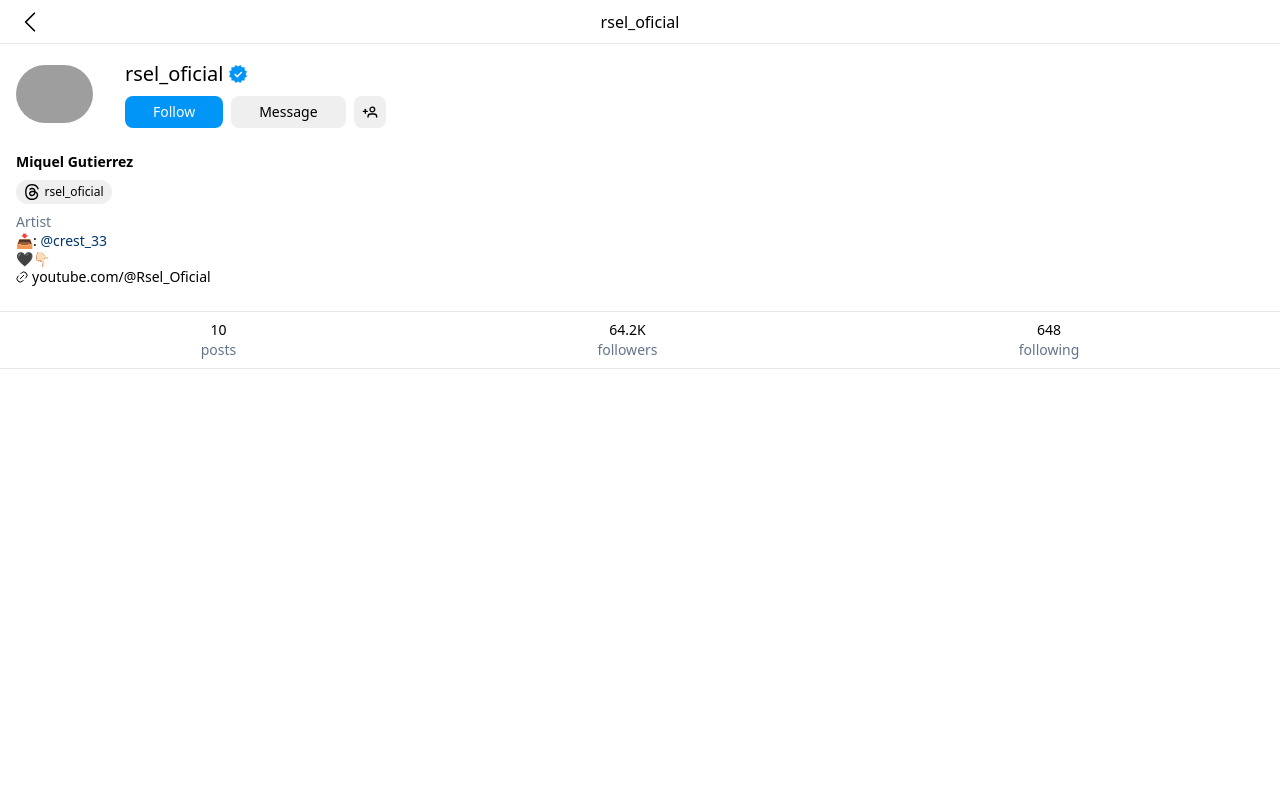
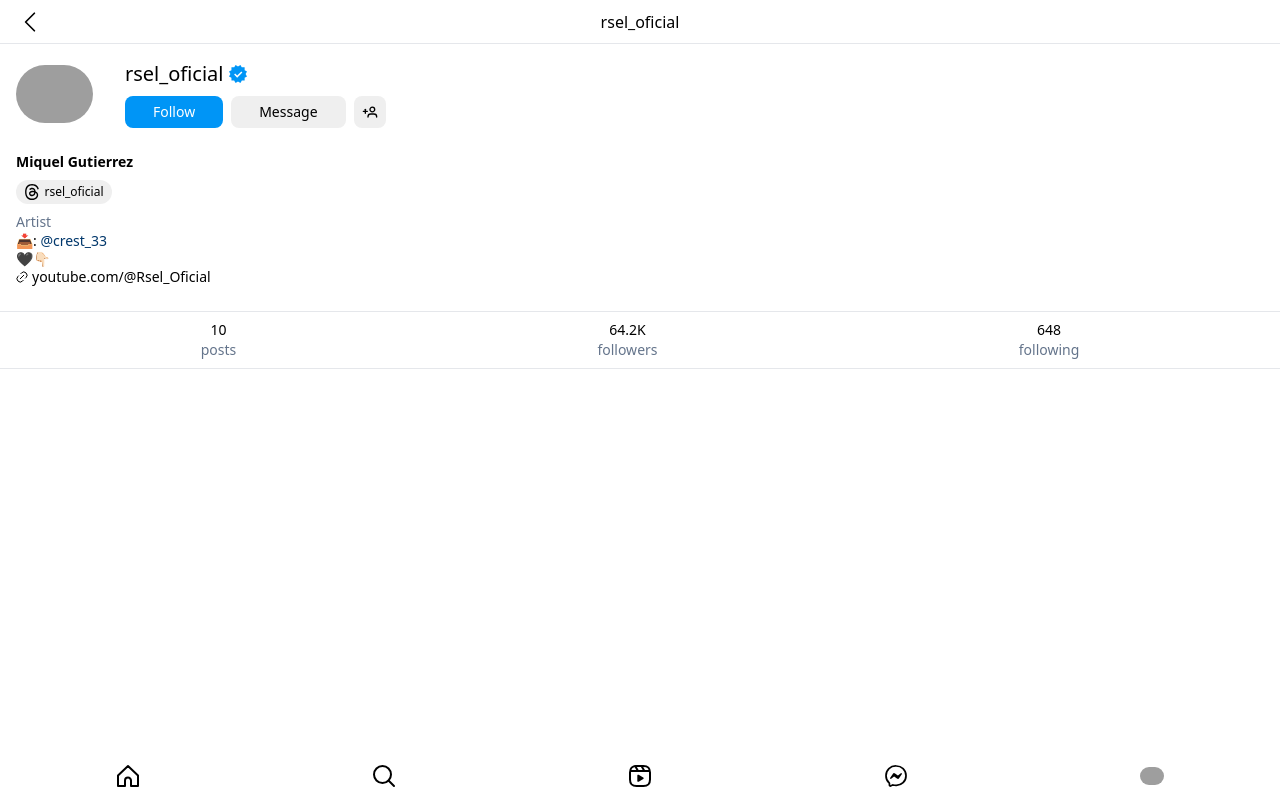
Before and after one commit to pabloidfc/profile-instagram-clone, a website built with Vite: page index.html in a window 1280 px wide. Built offline with nearby package versions, Linux system fonts and the light colour scheme; grey boxes are pictures that could not be loaded.

Commit message:
footer created

```diff
--- a/index.html
+++ b/index.html
@@ -62,5 +62,12 @@
         </div>
       </section>
     </main>
+    <footer class="fixed bottom-0 w-full flex items-center justify-around h-12">
+      <div><svg aria-label="Home" class="x1lliihq x1n2onr6 x5n08af" fill="currentColor" height="24" role="img" viewBox="0 0 24 24" width="24"><title>Home</title><path d="M9.005 16.545a2.997 2.997 0 0 1 2.997-2.997A2.997 2.997 0 0 1 15 16.545V22h7V11.543L12 2 2 11.543V22h7.005Z" fill="none" stroke="currentColor" stroke-linejoin="round" stroke-width="2"></path></svg></div>
+      <div><svg aria-label="Explore" class="x1lliihq x1n2onr6 x5n08af" fill="currentColor" height="24" role="img" viewBox="0 0 24 24" width="24"><title>Explore</title><path d="M19 10.5A8.5 8.5 0 1 1 10.5 2a8.5 8.5 0 0 1 8.5 8.5Z" fill="none" stroke="currentColor" stroke-linecap="round" stroke-linejoin="round" stroke-width="2"></path><line fill="none" stroke="currentColor" stroke-linecap="round" stroke-linejoin="round" stroke-width="2" x1="16.511" x2="22" y1="16.511" y2="22"></line></svg></div>
+      <div><svg aria-label="Reels" class="x1lliihq x1n2onr6 x5n08af" fill="currentColor" height="24" role="img" viewBox="0 0 24 24" width="24"><title>Reels</title><line fill="none" stroke="currentColor" stroke-linejoin="round" stroke-width="2" x1="2.049" x2="21.95" y1="7.002" y2="7.002"></line><line fill="none" stroke="currentColor" stroke-linecap="round" stroke-linejoin="round" stroke-width="2" x1="13.504" x2="16.362" y1="2.001" y2="7.002"></line><line fill="none" stroke="currentColor" stroke-linecap="round" stroke-linejoin="round" stroke-width="2" x1="7.207" x2="10.002" y1="2.11" y2="7.002"></line><path d="M2 12.001v3.449c0 2.849.698 4.006 1.606 4.945.94.908 2.098 1.607 4.946 1.607h6.896c2.848 0 4.006-.699 4.946-1.607.908-.939 1.606-2.096 1.606-4.945V8.552c0-2.848-.698-4.006-1.606-4.945C19.454 2.699 18.296 2 15.448 2H8.552c-2.848 0-4.006.699-4.946 1.607C2.698 4.546 2 5.704 2 8.552Z" fill="none" stroke="currentColor" stroke-linecap="round" stroke-linejoin="round" stroke-width="2"></path><path d="M9.763 17.664a.908.908 0 0 1-.454-.787V11.63a.909.909 0 0 1 1.364-.788l4.545 2.624a.909.909 0 0 1 0 1.575l-4.545 2.624a.91.91 0 0 1-.91 0Z" fill-rule="evenodd"></path></svg></div>
+      <div><svg aria-label="Messenger" class="x1lliihq x1n2onr6 x5n08af" fill="currentColor" height="24" role="img" viewBox="0 0 24 24" width="24"><title>Messenger</title><path d="M12.003 2.001a9.705 9.705 0 1 1 0 19.4 10.876 10.876 0 0 1-2.895-.384.798.798 0 0 0-.533.04l-1.984.876a.801.801 0 0 1-1.123-.708l-.054-1.78a.806.806 0 0 0-.27-.569 9.49 9.49 0 0 1-3.14-7.175 9.65 9.65 0 0 1 10-9.7Z" fill="none" stroke="currentColor" stroke-miterlimit="10" stroke-width="1.739"></path><path d="M17.79 10.132a.659.659 0 0 0-.962-.873l-2.556 2.05a.63.63 0 0 1-.758.002L11.06 9.47a1.576 1.576 0 0 0-2.277.42l-2.567 3.98a.659.659 0 0 0 .961.875l2.556-2.049a.63.63 0 0 1 .759-.002l2.452 1.84a1.576 1.576 0 0 0 2.278-.42Z" fill-rule="evenodd"></path></svg></div>
+      <div><img class="w-6 rounded-full" src="https://unavatar.io/instagram/rsel_oficial" alt="rsel_oficial profile picture"></div>
+    </footer>
   </body>
 </html>
```
